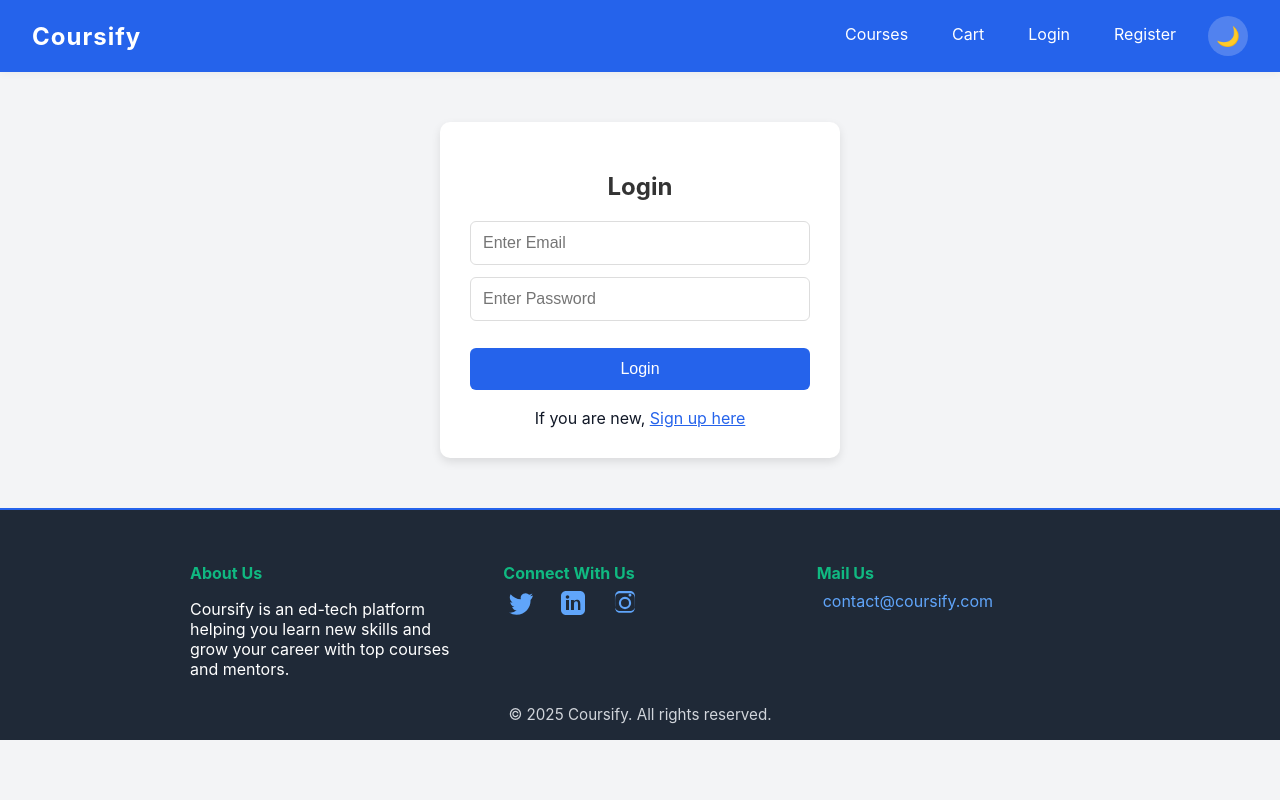
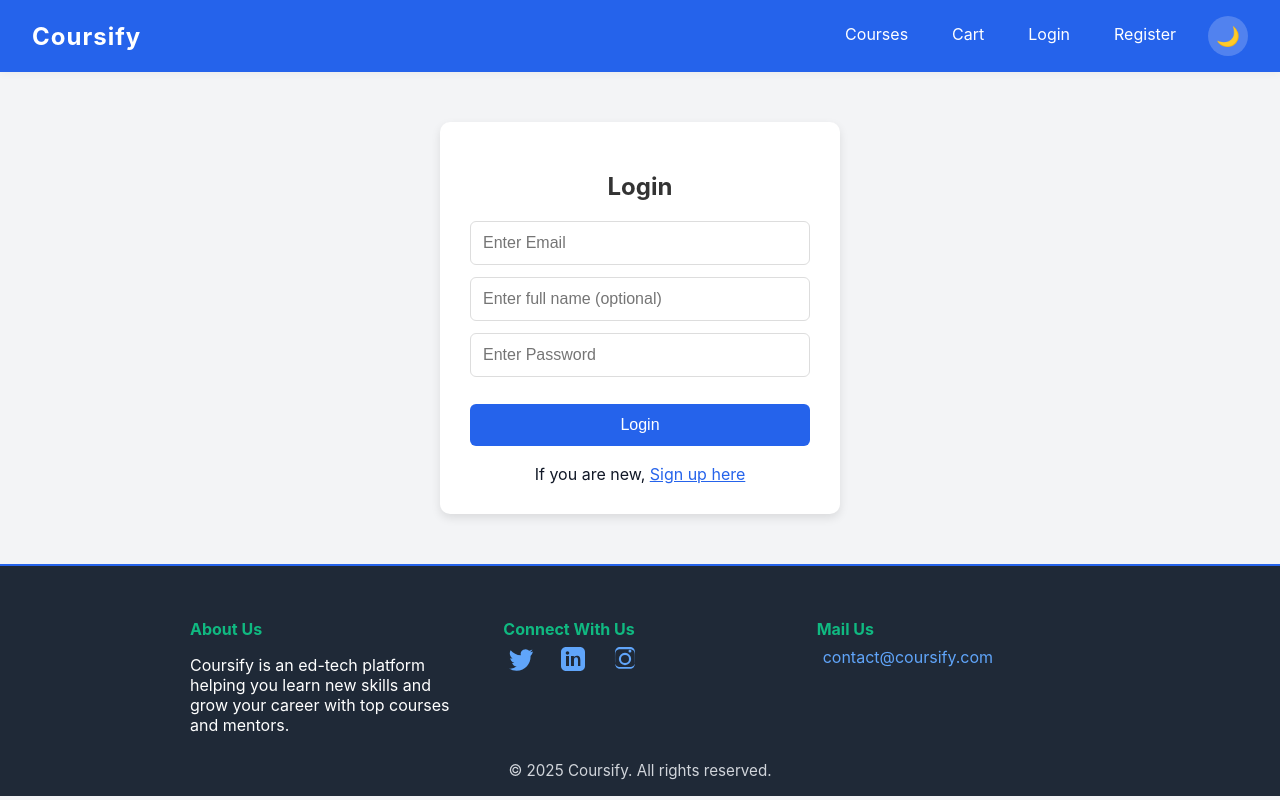
Before and after one commit to ankitkr46/coursify, a React (Vite) app in the folder client/: page /login in a window 1280 px wide. Built offline with nearby package versions, Linux system fonts and the light colour scheme.

Commit message:
added full anme section in login and resiter page

```diff
--- a/client/src/components/Login/Login.jsx
+++ b/client/src/components/Login/Login.jsx
@@ -6,6 +6,7 @@ import './Login.css';
 const Login = () => {
   const [email, setEmail] = useState("");
   const [password, setPassword] = useState("");
+  const [fullName, setFullName] = useState("");
   const [error, setError] = useState("");
   const navigate = useNavigate();
 
@@ -17,6 +18,7 @@ const Login = () => {
       });
       localStorage.setItem("token", response.data.token);
       localStorage.setItem("role", "user");
+  if (fullName) localStorage.setItem('fullName', fullName);
   // notify other components in the same tab that auth changed
   window.dispatchEvent(new Event('auth-changed'));
       alert("Login successful ✅");
@@ -39,6 +41,12 @@ const Login = () => {
           required
         />
         <input
+          type="text"
+          placeholder="Enter full name (optional)"
+          value={fullName}
+          onChange={(e) => setFullName(e.target.value)}
+        />
+        <input
           type="password"
           placeholder="Enter Password"
           value={password}
--- a/client/src/components/Register/Register.jsx
+++ b/client/src/components/Register/Register.jsx
@@ -6,18 +6,20 @@ import './Register.css';
 const Register = () => {
   const [email, setEmail] = useState("");
   const [password, setPassword] = useState("");
+  const [fullName, setFullName] = useState("");
   const navigate = useNavigate();
 
   async function handleRegister(e) {
     e.preventDefault();
     try {
-      const response = await API.post("/users/signup", { username: email, password });
+      const response = await API.post("/users/signup", { username: email, password, name: fullName });
+      alert("Registration successful 🎉");
+      localStorage.setItem("token", response.data.token);
+      localStorage.setItem("role", "user");
+      if (fullName) localStorage.setItem('fullName', fullName);
       // notify other components in the same tab that auth changed
       window.dispatchEvent(new Event('auth-changed'));
-  alert("Registration successful 🎉");
-  localStorage.setItem("token", response.data.token);
-  localStorage.setItem("role", "user");
-  navigate("/dashboard");
+      navigate("/dashboard");
     } catch (err) {
       console.error(err);
       alert("Registration failed ❌");
@@ -36,6 +38,13 @@ const Register = () => {
           required
         />
         <input
+          type="text"
+          placeholder="Enter full name"
+          value={fullName}
+          onChange={(e) => setFullName(e.target.value)}
+          required
+        />
+        <input
           type="password"
           placeholder="Enter Password"
           value={password}
--- a/client/src/components/courses/Courses.jsx
+++ b/client/src/components/courses/Courses.jsx
@@ -31,9 +31,7 @@ const Courses = () => {
     fetchCourses();
   }, []);
 
-  function handlePurchase(course) {
-    alert(`Purchase clicked for ${course.title} — ₹${course.price}`);
-  }
+
 
   function handleViewDetail(course) {
     const id = course.id || course._id;
@@ -62,7 +60,7 @@ const Courses = () => {
                     <p><strong>Price:</strong> ₹{course.price}</p>
                     <div className="course-card-actions">
                       <button onClick={() => handleViewDetail(course)} className="btn-cart">View Detail</button>
-                      <button onClick={() => handlePurchase(course)} className="btn-purchase">Purchase</button>
+
                     </div>
                   </div>
                 ))}
```
